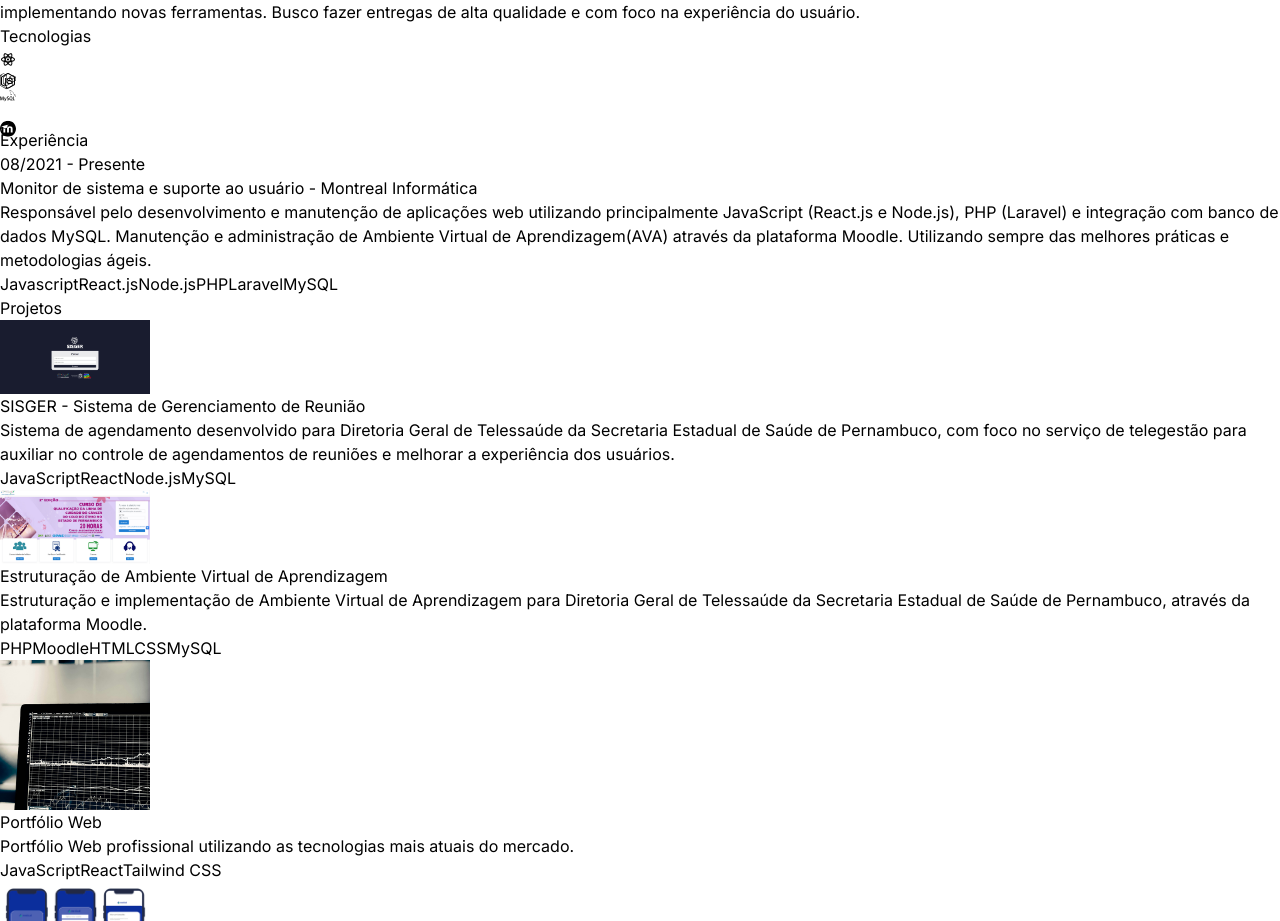
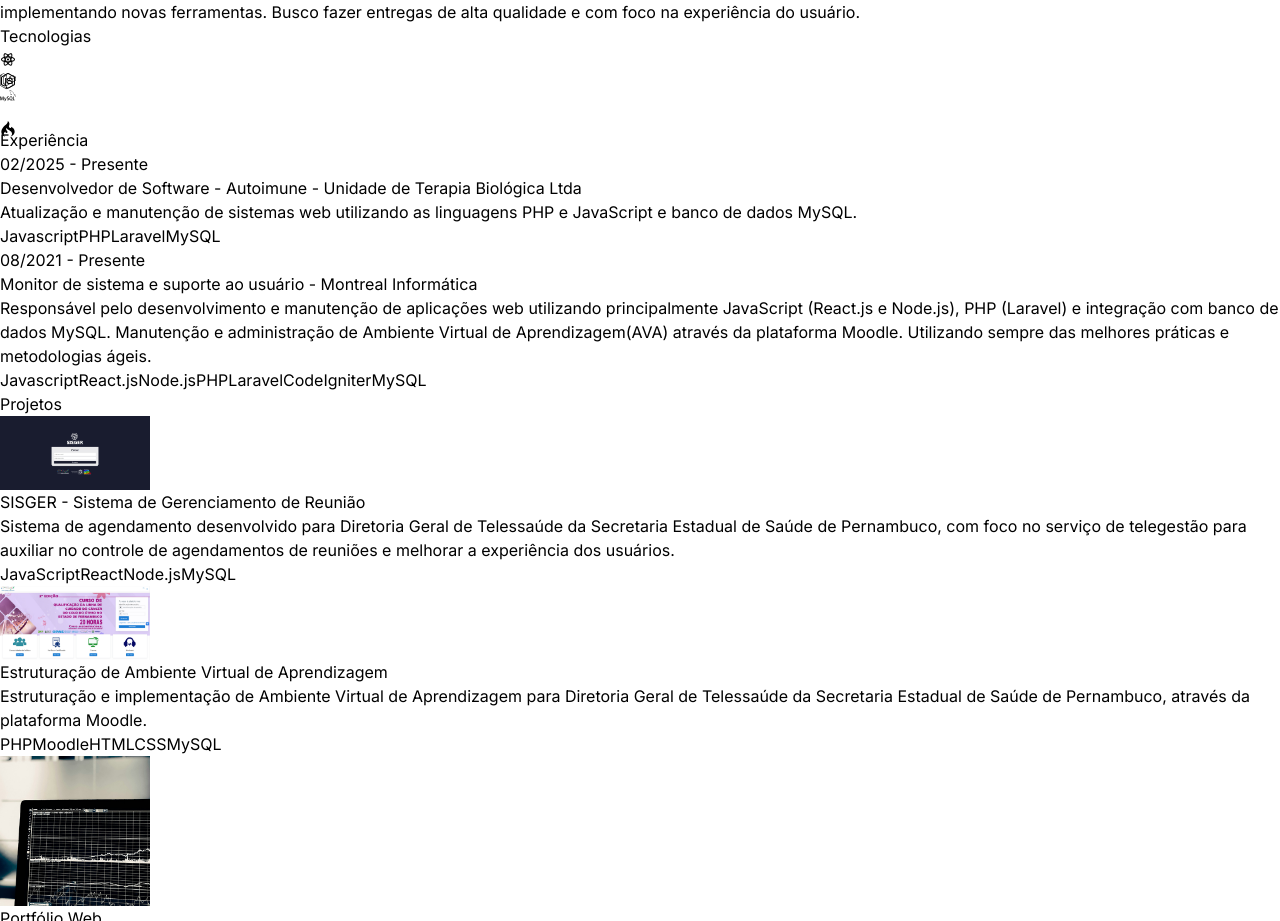
Before and after one commit to messoxavier/emerson-xavier-react-portfolio, a React (Vite) app: page / in a window 1280 px wide. Shown: the part 1060-1981 px from the top of the page. Built offline with nearby package versions, Linux system fonts and the light colour scheme.

Commit message:
feat: adicionando codeigniter em techs e nova exp

```diff
--- a/src/components/Techs.jsx
+++ b/src/components/Techs.jsx
@@ -2,7 +2,7 @@ import { RiReactjsLine } from "react-icons/ri"
 import { FaNodeJs } from "react-icons/fa"
 import { FaLaravel } from "react-icons/fa"
 import { SiMysql } from "react-icons/si"
-import { SiMoodle } from "react-icons/si"
+import { SiCodeigniter } from "react-icons/si";
 import { motion } from "framer-motion"
 
 const iconVariants = (duration) => ({
@@ -63,7 +63,7 @@ const Techs = () => {
         initial="initial"
         animate="animate"
         className="rounded-2xl border-4 border-neutral-800 p-4">
-            <SiMoodle className="text-7xl text-orange-600"/>
+            <SiCodeigniter className="text-7xl text-orange-600"/>
         </motion.div>
       </motion.div>
     </div>
--- a/src/constants/index.js
+++ b/src/constants/index.js
@@ -14,12 +14,19 @@ export const ABOUT_TEXT = `Graduado no curso de Ciência da Computação, tive a
 
 export const EXPERIENCES = [
   {
+    year: "02/2025 - Presente",
+    role: "Desenvolvedor de Software",
+    company: "Autoimune - Unidade de Terapia Biológica Ltda",
+    description: `Atualização e manutenção de sistemas web utilizando as linguagens PHP e JavaScript e banco de dados MySQL.`,
+    technologies: ["Javascript", "PHP", "Laravel", "MySQL"],
+  },
+  {
     year: "08/2021 - Presente",
     role: "Monitor de sistema e suporte ao usuário",
     company: "Montreal Informática",
     description: `Responsável pelo desenvolvimento e manutenção de aplicações web utilizando principalmente JavaScript (React.js e Node.js), PHP (Laravel) e integração com banco de dados MySQL.
      Manutenção e administração de Ambiente Virtual de Aprendizagem(AVA) através da plataforma Moodle. Utilizando sempre das melhores práticas e metodologias ágeis.`,
-    technologies: ["Javascript", "React.js", "Node.js", "PHP", "Laravel", "MySQL"],
+    technologies: ["Javascript", "React.js", "Node.js", "PHP", "Laravel", "CodeIgniter", "MySQL"],
   },
 ];
 
```
